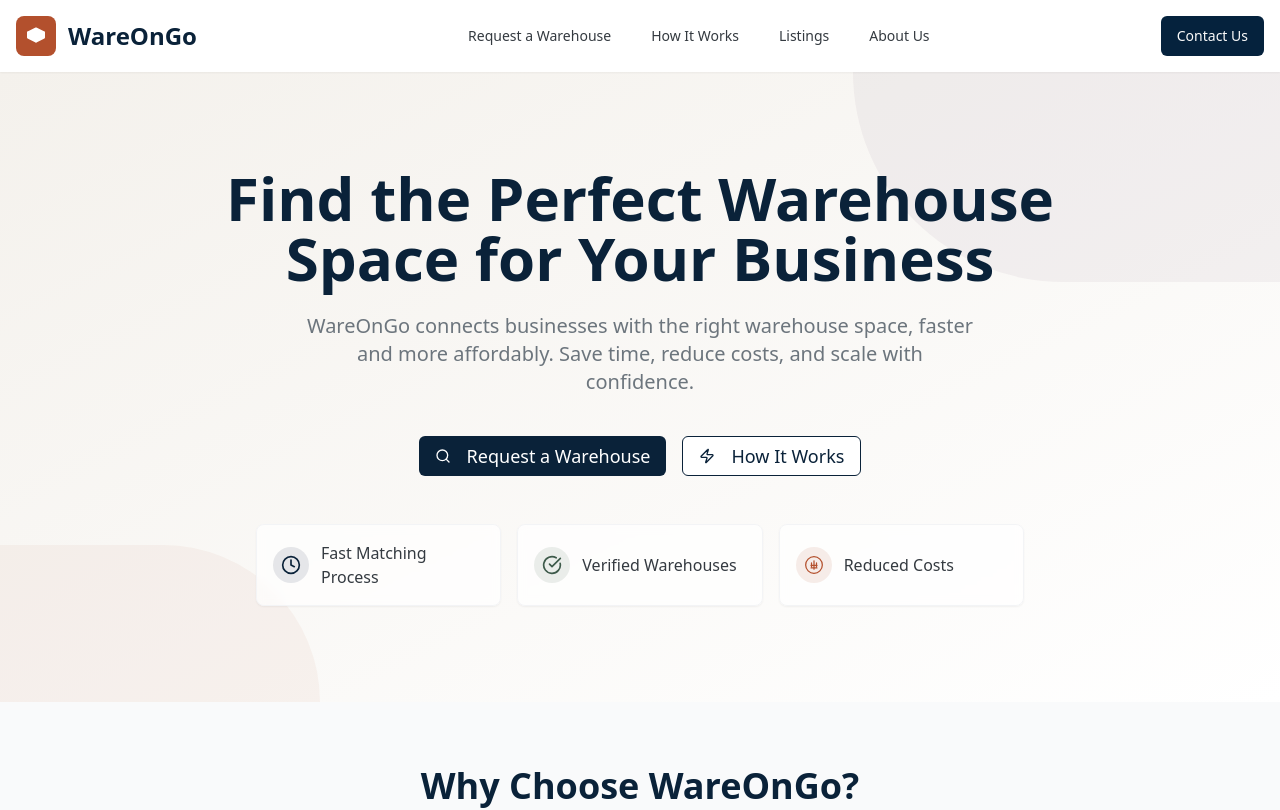
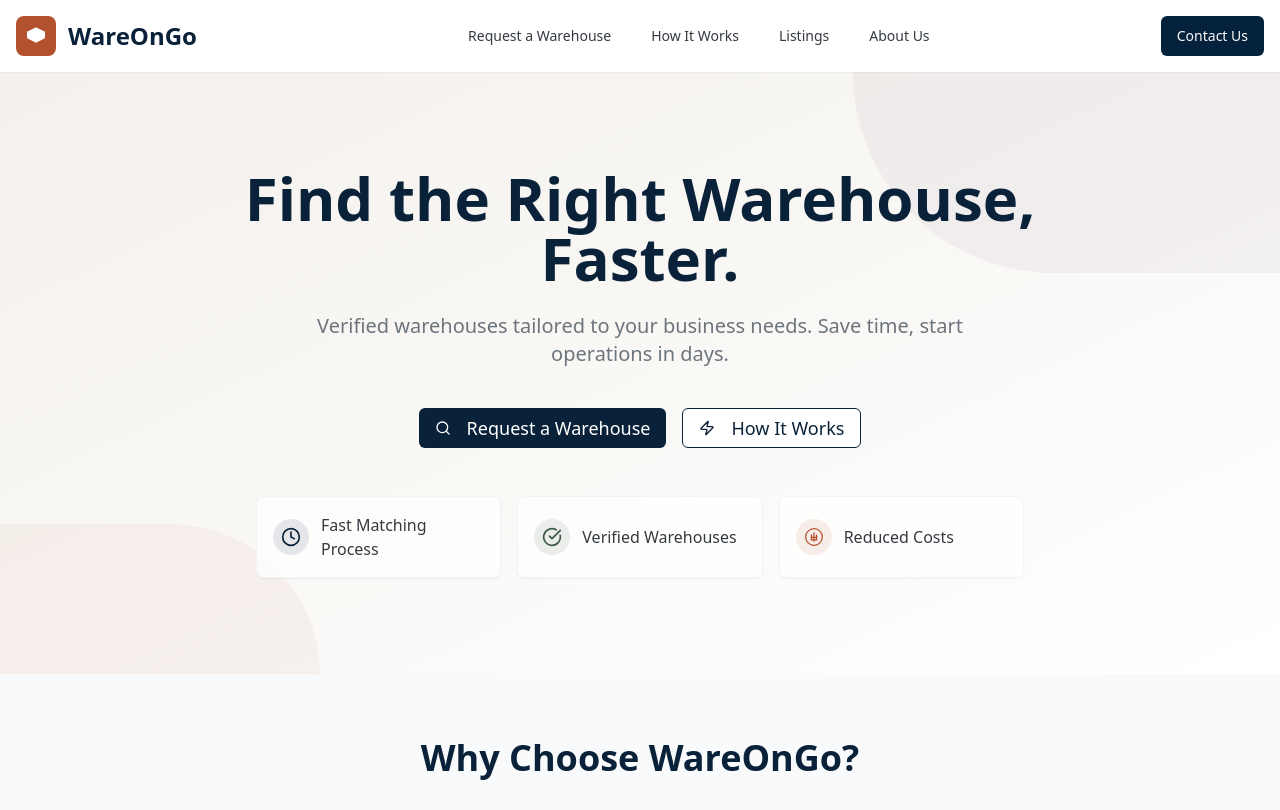
Before and after one commit to WareOnGo/wareongo-website, a React (Vite) app: page / in a window 1280 px wide. Shown: the top 810 px of the page. Built offline with nearby package versions, Linux system fonts and the light colour scheme.

Commit message:
Update BrandHero.tsx
improved the english of the hero section

```diff
--- a/src/components/BrandHero.tsx
+++ b/src/components/BrandHero.tsx
@@ -20,11 +20,11 @@ const BrandHero = () => {
       <div className="container mx-auto px-4 relative z-10">
         <div className="flex flex-col items-center text-center mb-12">
           <h2 className="text-4xl md:text-5xl lg:text-6xl font-bold text-wareongo-blue mb-6 max-w-4xl">
-            Find the Perfect Warehouse Space for Your Business
+            Find the Right Warehouse, Faster.
           </h2>
 
           <p className="text-lg md:text-xl text-wareongo-slate mb-10 max-w-2xl">
-            WareOnGo connects businesses with the right warehouse space, faster and more affordably. Save time, reduce costs, and scale with confidence.
+            Verified warehouses tailored to your business needs. Save time, start operations in days.
           </p>
 
           <div className="flex flex-col sm:flex-row gap-4">
```
